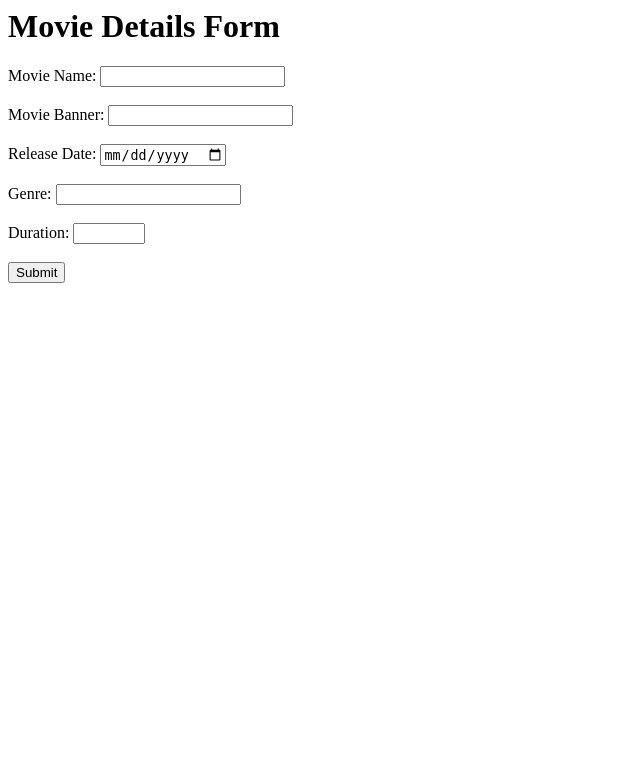
After one commit to Np1311/CinemaBookingSystem, a PHP site: page /manager/manager_create_movie.php in a window 1280 px wide. The commit adds this page. Shown: the top 783 px of the page, without its empty margins (0-640 px from the left). Run offline with PHP 8.4, Linux system fonts and the light colour scheme.

Commit message:
update movie

```diff
--- a/controller/manager_controller.php
+++ b/controller/manager_controller.php
@@ -45,6 +45,14 @@ class manager_controller{
         }
     }
 
+    public function createMovieController($movieName,$movieBanner, $relDate, $genre, $duration){
+        global $manager;
+
+        if($manager -> createMovie($movieName,$movieBanner, $relDate, $genre, $duration)){
+            return true;
+        }
+    }
+
 }
 
 $controller = new manager_controller;
--- a/model/manager_model.php
+++ b/model/manager_model.php
@@ -109,6 +109,40 @@ class manager extends user{
             echo '<script>alert("error creating user")</script>';
         return false;}
     }
+
+    public function createMovie($movieName,$movieBanner, $relDate, $genre, $duration){
+        global $conn;
+        $conn->select_db('CSIT314_Test');
+
+        $sql = "CREATE TABLE IF NOT EXISTS cinemaMovie (
+            id INT(11) UNSIGNED AUTO_INCREMENT PRIMARY KEY,
+            movieName VARCHAR(225) NOT NULL,
+            movieBanner VARCHAR(225) NOT NULL,
+            relData date NOT NULL,
+            genre VARCHAR(225) NOT NULL,
+            duration INT(4) NOT NULL,
+            `status` VARCHAR(10) NOT NULL DEFAULT 'active')";
+
+            if ($conn->query($sql) === TRUE) {
+                echo "Table created successfully";
+            } else {
+                echo "Error creating table: " . $conn->error;
+            }
+            $mysql_date = date('Y-m-d', strtotime($relDate));
+
+            $sql2 = "INSERT INTO cinemaMovie (movieName, movieBanner, relData, genre, duration) VALUES ('$movieName', '$movieBanner', '$mysql_date', '$genre', '$duration');";
+
+            try {
+                mysqli_query($conn, $sql2);
+                echo '<script>alert("good to go")</script>';
+                return true;
+            }
+            catch(mysqli_sql_exception $e) {
+                die("Error creating user: " . mysqli_error($conn));
+                echo '<script>alert("error updating user")</script>';
+                return false;
+            }
+    }
 }
 
 // $manager_model = new manager;
--- /dev/null
+++ b/view/manager/manager_create_movie.php
@@ -0,0 +1,52 @@
+<?php
+require('../../controller/manager_controller.php');
+?>
+
+<html>
+    <head>
+    <title>Movie Details Form</title>
+    </head>
+    <body>
+        <h1>Movie Details Form</h1>
+            <form method = 'post'>
+            <label for="movieName">Movie Name:</label>
+            <input type="text" id="movieName" name="movieName"><br><br>
+
+            <label for="movieBanner">Movie Banner:</label>
+            <input type="text" id="movieBanner" name="movieBanner"><br><br>
+
+            <label for="relDate">Release Date:</label>
+            <input type="date" id="relDate" name="relDate"><br><br>
+
+            <label for="genre">Genre:</label>
+            <input type="text" id="genre" name="genre"><br><br>
+
+            <label for="duration">Duration:</label>
+            <input type="number" id="duration" name="duration" min = '0' max = '9999'><br><br>
+
+            <input type="submit" name='submit' value="Submit">
+        </form>
+        <?php
+            if(isset($_POST['submit'])){
+                $movieName = $_POST['movieName'];
+
+                $movieBanner = $_POST['movieBanner'];
+
+                $relDate= $_POST['relDate'];
+
+                $genre = $_POST['genre'];
+
+                $duration = $_POST['duration'];
+
+                // echo $movieName;
+                // echo $movieBanner;
+                // echo $relDate;
+                // echo $genre;
+                // echo $duration;
+                if($controller -> createMovieController($movieName,$movieBanner, $relDate, $genre, $duration)){
+                    echo" <script>window.location='../manager/manager_view_movie.php';</script>";
+                }
+            }
+        ?>
+    </body>
+</html>
```
Also changed, not shown: view/manager/manager_home_view.php (+6 -6 lines), view/manager/manager_view_movie.php (added, +27 -0 lines).
